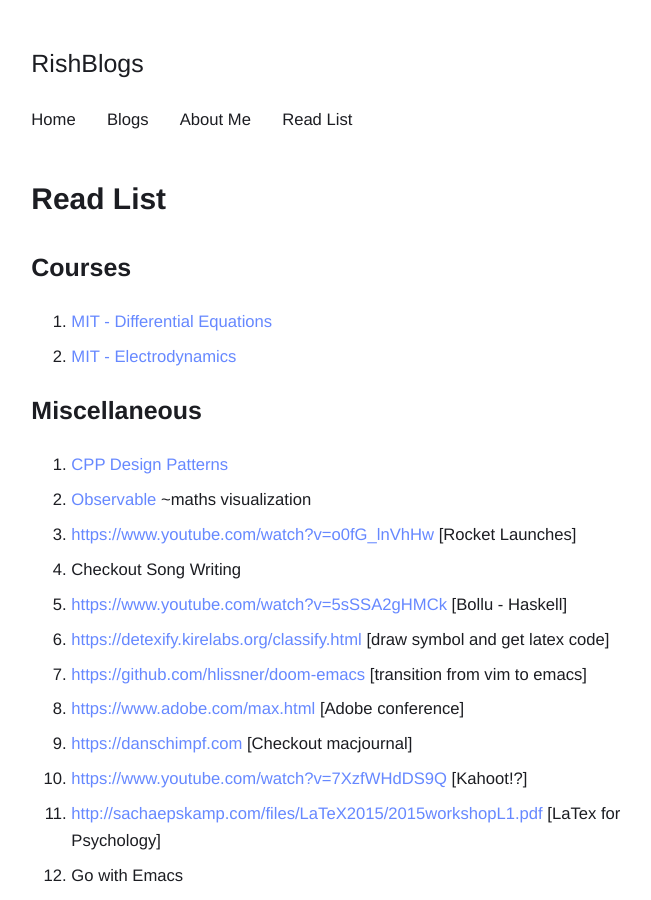
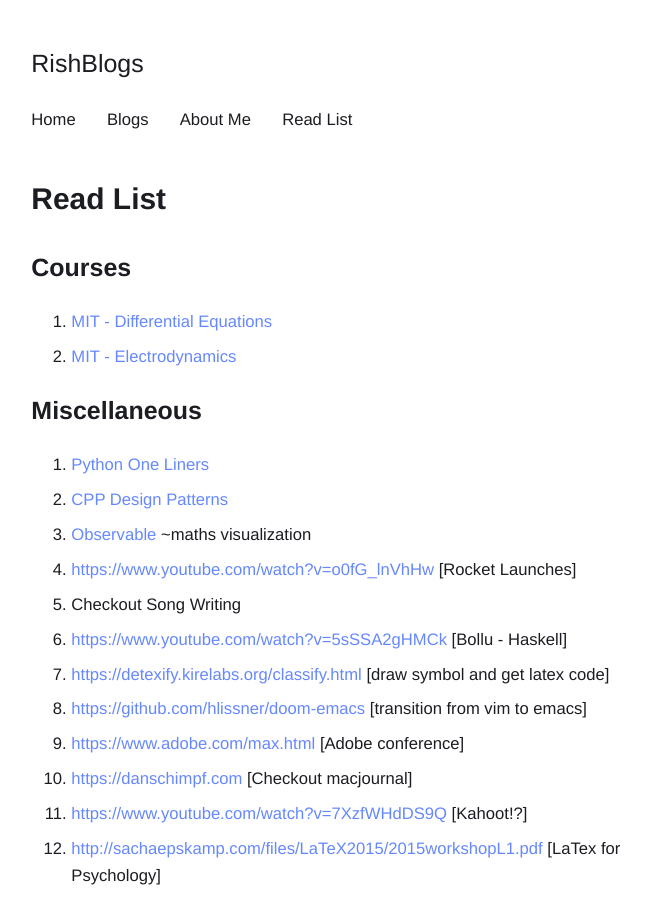
Before and after one commit to rish-singhal/blogs, a Jekyll site: the page built from resources.md, in a window 1280 px wide and 900 px high. Shown: the whole window, without its empty margins (272-923 px from the left). Built offline with Jekyll 4.4.1, drawn with Linux system fonts in a browser that asks for light colours.

Commit message:
Update resources.md

```diff
--- a/resources.md
+++ b/resources.md
@@ -13,6 +13,7 @@
 
 ## Miscellaneous
 
+69. [Python One Liners](https://wiki.python.org/moin/Powerful%20Python%20One-Liners)
 68. [CPP Design Patterns](https://cpppatterns.com)
 67. [Observable](https://observablehq.com) ~maths visualization
 66. [https://www.youtube.com/watch?v=o0fG_lnVhHw](https://www.youtube.com/watch?v=o0fG_lnVhHw) [Rocket Launches]
```
